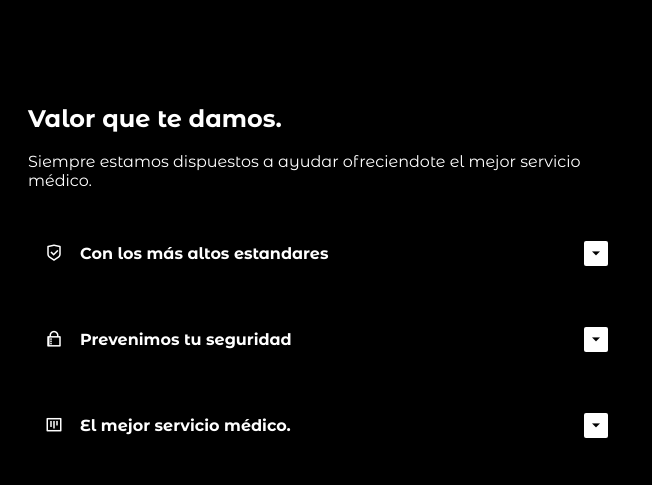
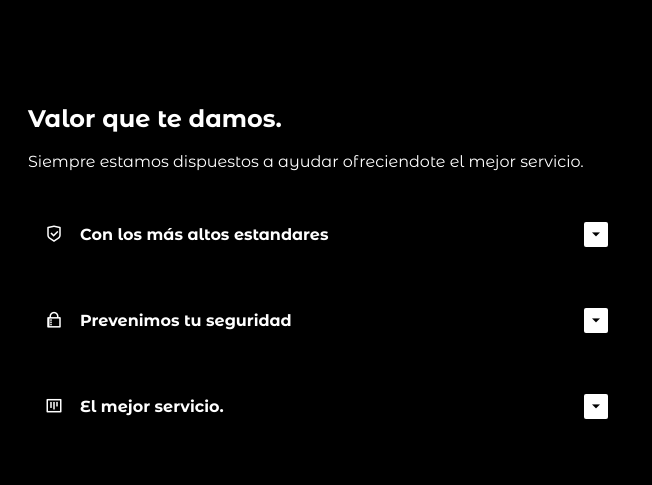
Before and after one commit to GeorgeCoder-117/salones, a plain HTML site: page index.html in a window 1280 px wide. Shown: the part 845-1330 px from the top of the page, 628-1280 px from the left. Drawn offline with nearby package versions, Linux system fonts and the light colour scheme.

Commit message:
Update index.html
Deleting unusual text

```diff
--- a/index.html
+++ b/index.html
@@ -171,7 +171,7 @@
             </h2>
             <br>
             <p class="value__description">
-               Siempre estamos dispuestos a ayudar ofreciendote el mejor servicio médico.
+               Siempre estamos dispuestos a ayudar ofreciendote el mejor servicio.
             </p>
          </div>
 
@@ -216,7 +216,7 @@
                <div class="value__accordion-header">
                   <i class="ri-kanban-view value__accordion-icon"></i>
                   <h3 class="value__accordion-title">
-                     El mejor servicio médico.
+                     El mejor servicio.
                   </h3>
                   <div class="value__accordion-arrow">
                      <i class="ri-arrow-down-s-fill"></i>
```
